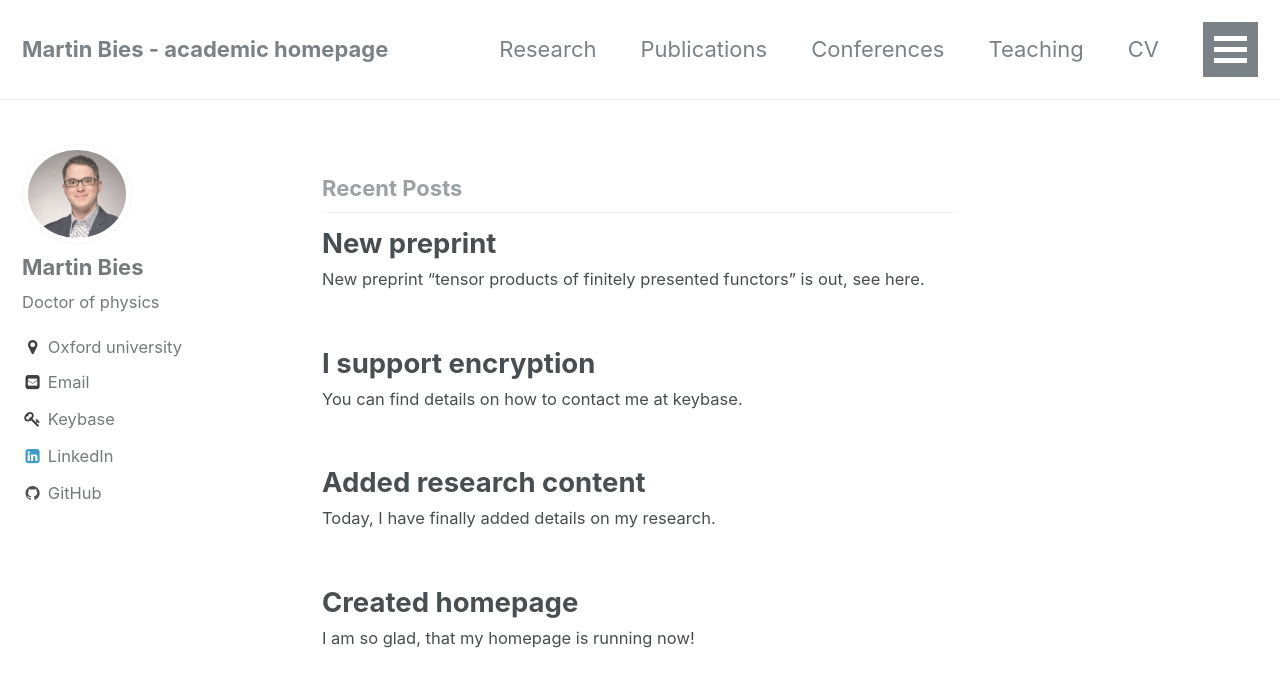
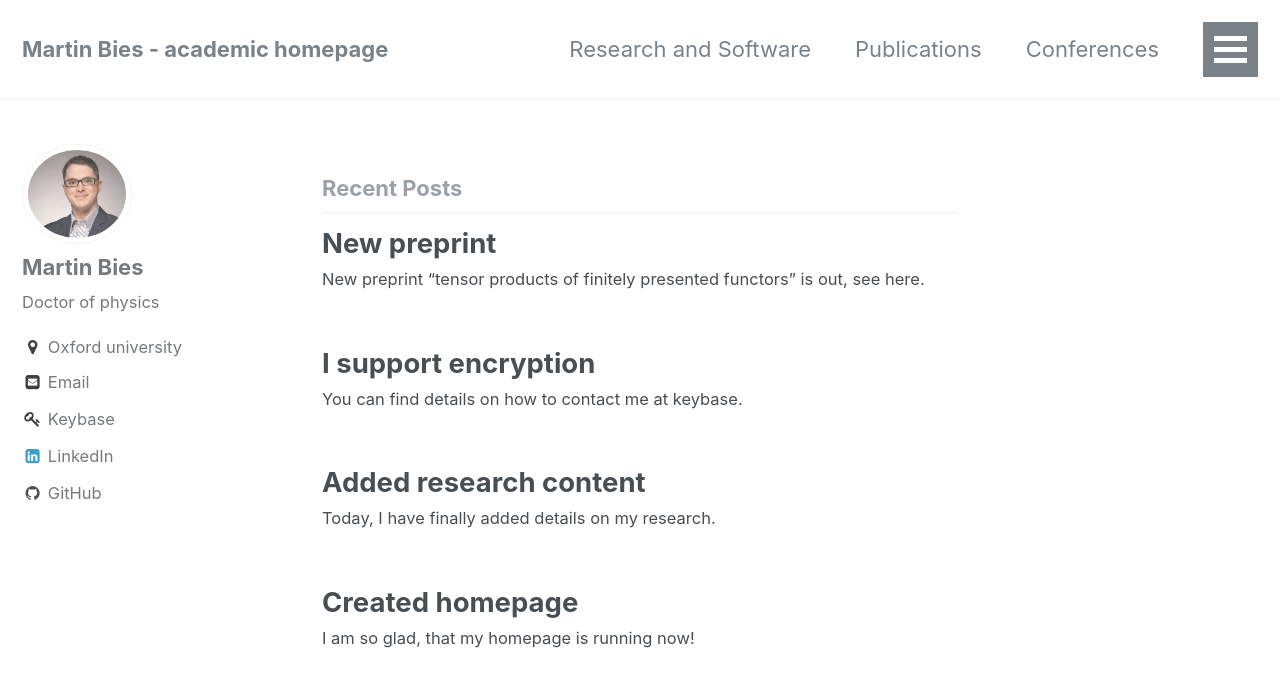
Before and after one commit to MartinBies/MartinBies.github.io, a Jekyll site: the page built from index.html, in a window 1280 px wide and 900 px high. Shown: the top 687 px of the window. Built offline with Jekyll 4.4.1, drawn with Linux system fonts in a browser that asks for light colours; the list of posts is cut into pages by our own code.

Commit message:
Rename section "Research" into "Research and Software"

```diff
--- a/_data/navigation.yml
+++ b/_data/navigation.yml
@@ -1,6 +1,6 @@
 # main links
 main:
-  - title: "Research"
+  - title: "Research and Software"
     url: /research/
   - title: "Publications"
     url: /publications/
```
